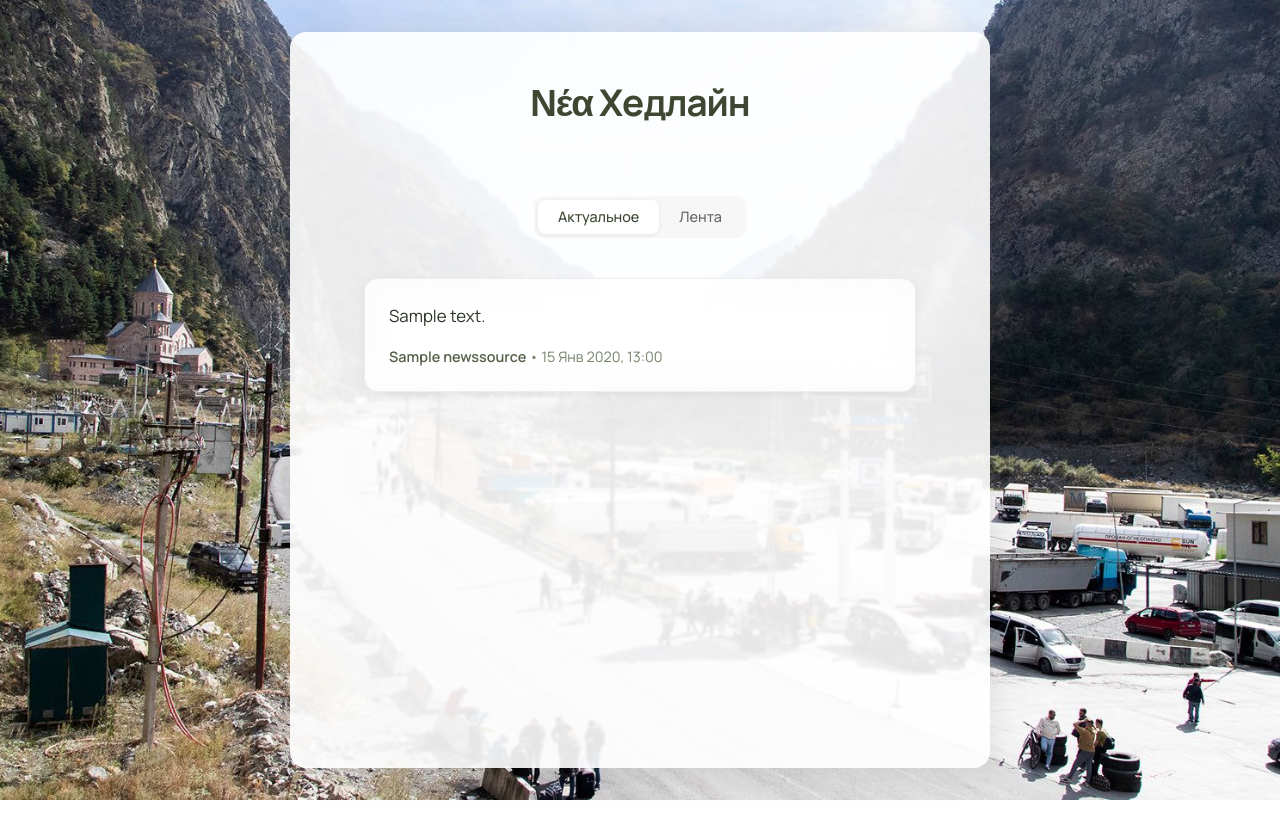
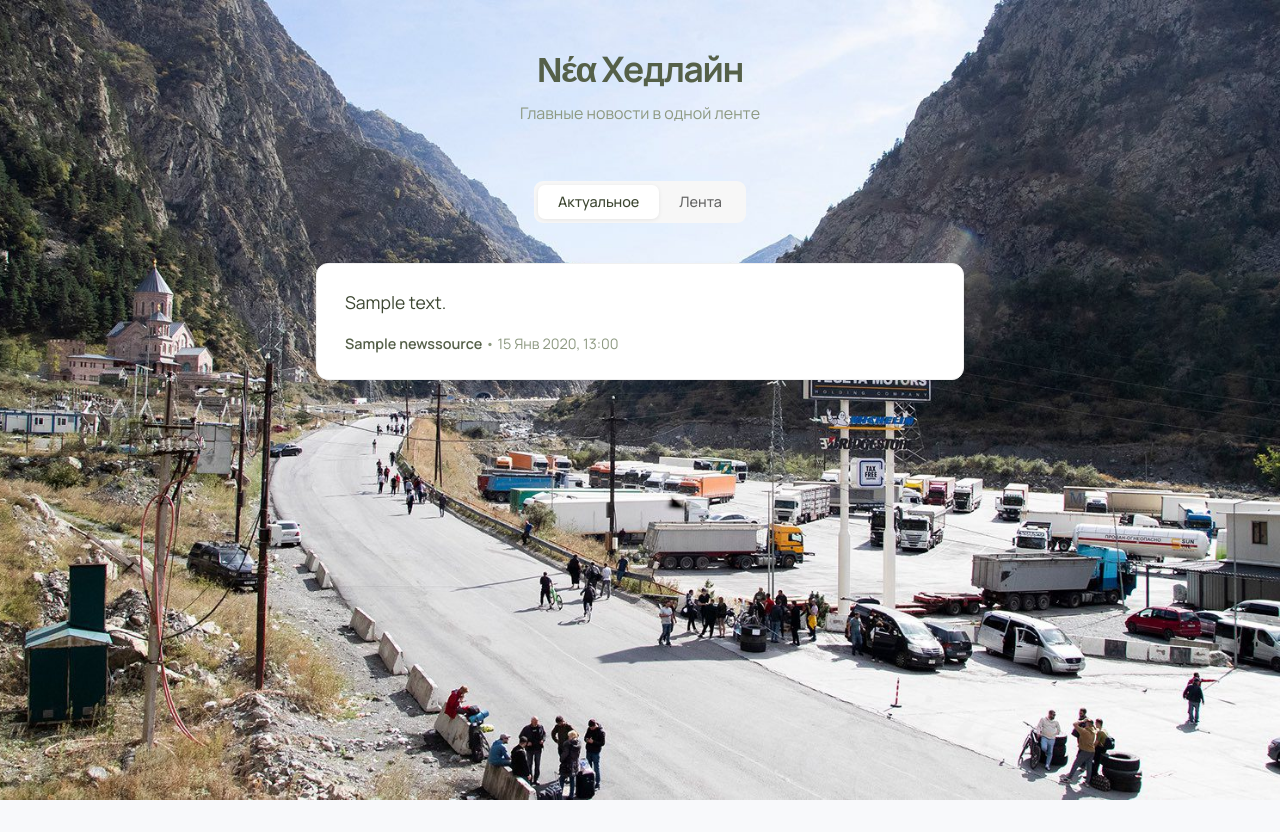
Before and after one commit to give-me-goodness/cringovoe_nazvanie, a Django app: page / in a window 1280 px wide. After the commit the page ends 800 px from the top, so only its background shows below. Run offline with Django 4.2, Linux system fonts and the light colour scheme; tables that the repository leaves empty hold one stand-in row (values such as "Sample post"); some libraries are stand-ins or nearby versions.

Commit message:
симбиоз белого / прозрачного

```diff
--- a/newsagg/aggregator/static/aggregator/css/site.css
+++ b/newsagg/aggregator/static/aggregator/css/site.css
@@ -17,13 +17,16 @@ body {
 /* --- ФОН С ФОТО (замена градиента) --- */
 .gradient-bg {
   position: fixed;
-  inset: 0;
-  //background-image: url("/static/images/South-Caucasus.jpg");
+  top: 0;
+  left: 0;
+  width: 100%;
+  height: 100%;
+  background-image: url("/static/images/South-Caucasus.jpg");
   background-size: cover;
   background-position: center;
   background-attachment: fixed;
   background-repeat: no-repeat;
-  z-index: -2;
+  z-index: -1;
   /* Лёгкий тёмный overlay для всей страницы (чтобы текст не сливался) */
   //background-color: rgba(0, 0, 0, 0.5); /* Прозрачность — подкорректируй под фото */
   /*!* Fallback на старый градиент, если фото не загрузится *!*/
@@ -31,81 +34,65 @@ body {
   /*            url("/static/images/South-Caucasus.jpg");*/
 }
 
-/* --- ПОЛУПРОЗРАЧНАЯ КОЛОНКА --- */
-.content-overlay {
-  max-width: 700px;
-  margin: 4vh auto;
-  background: rgba(255, 255, 255, 0.9);
-  backdrop-filter: blur(1px);
-  box-shadow: 0 0 40px rgba(0, 0, 0, 0.1);
-  border-radius: 16px;
-  padding-bottom: 5rem;
-  min-height: calc(100vh - 8vh);
-}
-
 /* --- ШАПКА И ЛОГОТИП --- */
-/* --- ХЕДЕР --- */
-.site-header {
-  text-align: center;
-  padding-top: 3rem;
-  padding-bottom: 2rem;
-}
-
 .site-header .logo {
   font-weight: 700;
-  font-size: 2.3rem;
-  letter-spacing: -0.03em;
-  color: #3D4732;
-  //position: relative;
-  //display: inline-block;
+  font-size: 2.2rem;
+  letter-spacing: -0.04em;
+  color: #556049;
+  position: relative;
+  display: inline-block;
 }
 
 .site-header .tagline {
   font-size: 1rem;
-  color: #ffffff;
-  margin-top: 0.3rem;
+  color: #8D9981;
+  margin-top: 0.2rem;
 }
 
-/* --- ЛЕНТА --- */
+/* --- ОСНОВНАЯ КОЛОНКА --- */
 .feed-container {
-  max-width: 600px;
-  margin: 0 auto;
-  padding: 0 1.5rem;
+  max-width: 680px;
+  margin: 1rem auto;
+  padding: 0 1rem 5rem;
 }
 
 /* --- ЛЕНТА И КАРТОЧКИ НОВОСТЕЙ --- */
 .news-feed {
   display: flex;
   flex-direction: column;
-  gap: 1.2rem;
+  gap: 1.25rem;
 }
 
 .news-card {
-  background: #ffffffb5;
+  background: #FFFFFF; /* Чистый белый фон карточки */
   backdrop-filter: blur(15px);
-  border-radius: 14px;
-  padding: 1.5rem;
-  border: 1px solid #eee;
-  transition: all 0.25s ease;
-  box-shadow: 0 3px 10px rgba(0,0,0,0.05);
+  border-radius: 12px;
+  padding: 1.5rem 1.75rem;
+  border: 1px solid #F0F0F0; /* Очень светлая серая граница */
+  box-shadow: 0 3px 8px rgba(0, 0, 0, 0.03); /* Минимальная тень */
+  transition: transform 0.25s ease-out, box-shadow 0.25s ease-out, border-color 0.25s ease-out;
+  cursor: pointer;
 }
 
 .news-card:hover {
   transform: translateY(-4px);
-  box-shadow: 0 6px 20px rgba(0,0,0,0.1);
+  box-shadow: 0 8px 18px rgba(0, 0, 0, 0.05); /* Более заметная тень при наведении */
+  border-color: #E0E0E0;
 }
 
 .news-card .summary p {
-  font-size: 1.05rem;
-  line-height: 1.6;
+  font-size: 1.1rem;
+  line-height: 1.65;
+  color: #3D4732;
   margin: 0;
-  color: #2c3427;
 }
 
 .news-card .meta {
+  display: block;
   margin-top: 1rem;
   font-size: 0.9rem;
-  color: #76836b;
+  color: #8D9981;
 }
 
 .news-card .meta strong {
@@ -174,47 +164,53 @@ body {
   background: #fcfcfc;
 }
 ::-webkit-scrollbar-thumb {
-  background: #bbb;
-  border-radius: 3px;
+  background: #E5E5E5; /* Очень светлый серый */
+  border-radius: 10px;
 }
-
 ::-webkit-scrollbar-thumb:hover {
   background: #CCCCCC;
 }
 
 /*!* --- АДАПТИВНОСТЬ (Темная тема) --- *!*/
-/* --- ТЁМНАЯ ТЕМА --- */
-@media (prefers-color-scheme: dark) {
-  body {
-    color: #E8EEDF;
-  }
+/*@media (prefers-color-scheme: dark) {*/
+/*  !* Темный режим остается мягким *!*/
+/*  body {*/
+/*    color: #E8EEDF;*/
+/*    background-color: #1F251A;*/
+/*  }*/
 
-  .content-overlay {
-    background: rgba(25, 30, 20, 0.6);
-    box-shadow: 0 0 40px rgba(0, 0, 0, 0.4);
-  }
+/*  .gradient-bg {*/
+/*    background: radial-gradient(circle at 30% 30%, #303B26 0%, rgba(31, 37, 26, 0) 60%);*/
+/*    opacity: 0.8;*/
+/*  }*/
 
-  .site-header .logo {
-    color: #F7F7F0;
-  }
+/*  .site-header .logo { color: #F7F7F0; }*/
+/*  .site-header .tagline { color: #A8B899; }*/
 
-  .news-card {
-    background: rgba(45, 55, 38, 0.7);
-    border-color: #405035;
-  }
+/*  .news-card {*/
+/*    background: rgba(45, 55, 38, 0.7);*/
+/*    border-color: #405035;*/
+/*  }*/
 
-  .news-card .summary p {
-    color: #E8EEDF;
-  }
+/*  .news-card:hover {*/
+/*    border-color: #607550;*/
+/*  }*/
 
-  .news-card .meta {
-    color: #A8B899;
-  }
+/*  .news-card .summary p { color: #F0F5E7; }*/
+/*  .news-card .meta { color: #A8B899; }*/
+/*  .news-card .meta strong { color: #C5D0BA; }*/
 
-  .read-more {
-    background: linear-gradient(90deg, #A7BF8A, #93A87D);
-  }
-}
+/*  .modal-content {*/
+/*    background-color: #2D3524;*/
+/*    box-shadow: 0 10px 40px rgba(0,0,0,0.3);*/
+/*  }*/
+
+/*  .btn-close { filter: invert(1); }*/
+
+/*  .news-full h2 { color: #F7F7F0; }*/
+/*  .news-full .meta { color: #A8B899; }*/
+/*  .news-full .content { color: #D7E0C9; }*/
+/*}*/
 
 /*!* --- СТИЛИ ДЛЯ ПЕРЕКЛЮЧАТЕЛЯ ВКЛАДОК (SEGMENTED CONTROL) --- *!*/
 .segmented-control-container {
--- a/newsagg/templates/base.html
+++ b/newsagg/templates/base.html
@@ -66,11 +66,8 @@
       });
     </script>
   <body>
-    <!-- ФОН -->
     <div class="gradient-bg"></div>
 
-    <!-- ПОЛУПРОЗРАЧНАЯ КОЛОНКА -->
-    <div class="content-overlay">
     <header class="site-header text-center pt-5 pb-4">
       <h1 class="logo">Νέα Хедлайн</h1>
       <p class="tagline">Главные новости в одной ленте</p>
@@ -79,22 +76,6 @@
     <main class="feed-container">
       {% block content %}{% endblock %}
     </main>
-    </div>
-
-    <script>
-      document.addEventListener('DOMContentLoaded', () => {
-        const images = [
-          "{% static 'images/Commercial-Sea-Port-in-the-Pacific-city-of-Vladivostok.jpg' %}",
-          "{% static 'images/GettyImages-2162291024-1-2048x1365.jpeg' %}",
-          "{% static 'images/Oil-production-in-the-Republic-of-Tatarstan.jpg' %}",
-          "{% static 'images/Russia-Putin.jpg' %}",
-          "{% static 'images/Russia-Ukraine-War-Poland.jpg' %}",
-          "{% static 'images/South-Caucasus.jpg' %}"
-        ];
-        const randomImage = images[Math.floor(Math.random() * images.length)];
-        document.querySelector('.gradient-bg').style.backgroundImage = `url('${randomImage}')`;
-      });
-    </script>
 
     <script src="https://cdn.jsdelivr.net/npm/bootstrap@5.3.2/dist/js/bootstrap.bundle.min.js"></script>
   </body>
```
Also changed, not shown: other parts of newsagg/aggregator/static/aggregator/css/site.css (+15 -6 lines). Lines whose indentation alone changed are shown as unchanged.
